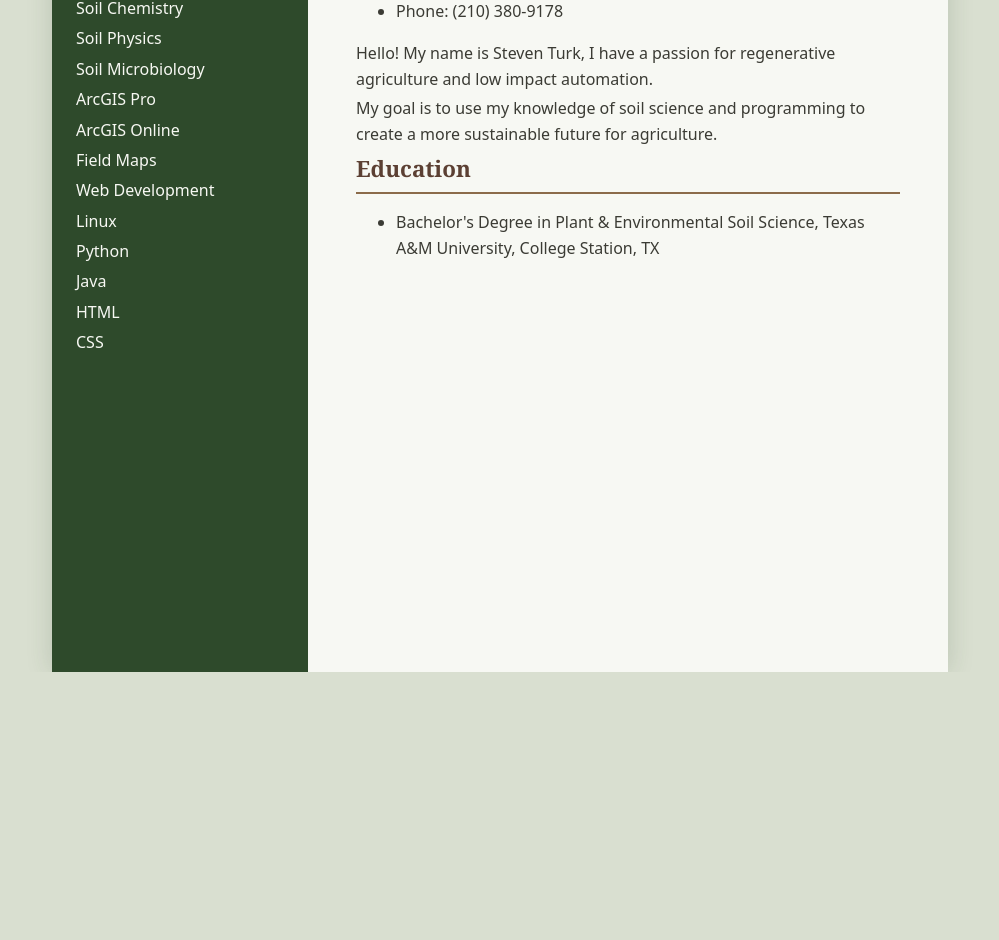
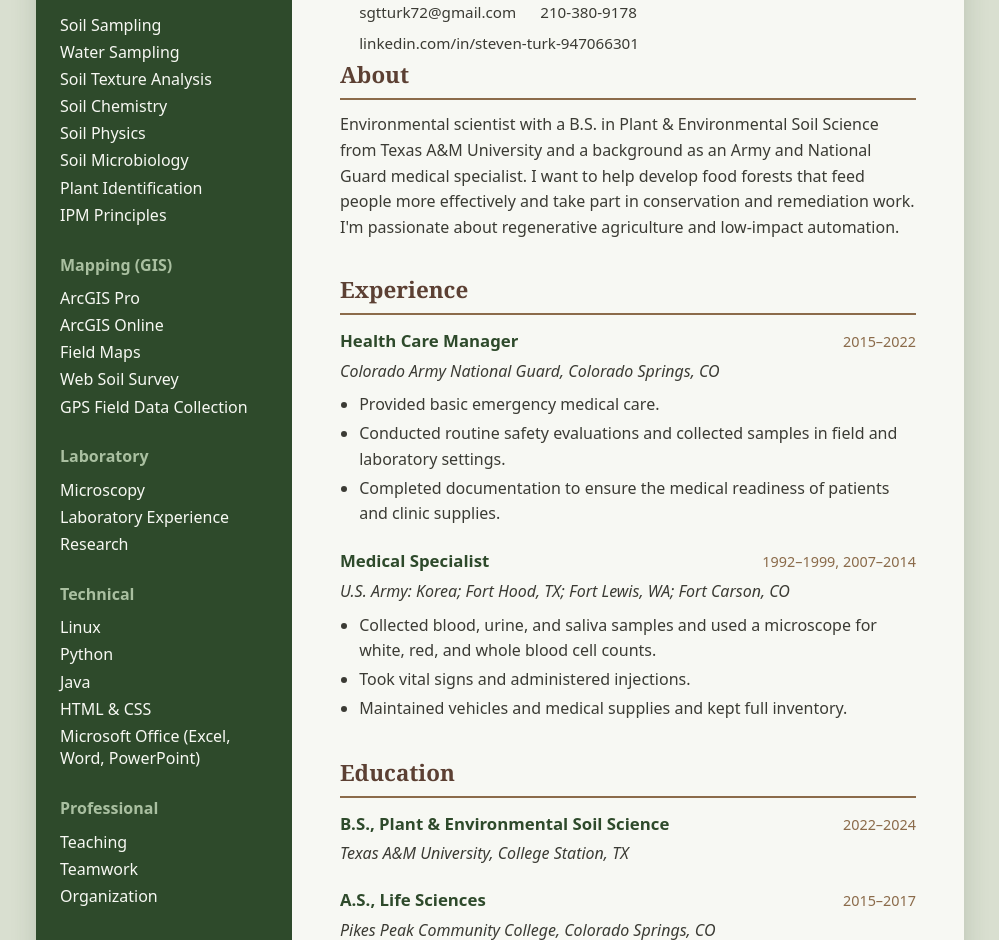
Before and after one commit to TurkieG/resume, a plain HTML site: page index.html in a window 1280 px wide. Shown: the part 128-1068 px from the top of the page, without its empty margins (140-1139 px from the left). Before the commit the page ends 800 px from the top, so only its background shows below. Drawn offline with Linux system fonts and the light colour scheme.

Commit message:
got colaboration from several resumes

```diff
--- a/index.html
+++ b/index.html
@@ -3,7 +3,7 @@
 <head>
     <meta charset="UTF-8">
     <meta name="viewport" content="width=device-width, initial-scale=1.0">
-        <title>Resume</title>
+    <title>Steven Turk | Environmental Scientist</title>
     <link rel="stylesheet" href="style.css">
 </head>
 <body>
@@ -11,40 +11,136 @@
 
         <aside class="sidebar">
             <h2>Skills</h2>
+
+            <h3>Soil &amp; field</h3>
             <ul>
+                <li>Soil Sampling</li>
+                <li>Water Sampling</li>
                 <li>Soil Texture Analysis</li>
                 <li>Soil Chemistry</li>
                 <li>Soil Physics</li>
                 <li>Soil Microbiology</li>
+                <li>Plant Identification</li>
+                <li>IPM Principles</li>
+            </ul>
+
+            <h3>Mapping (GIS)</h3>
+            <ul>
                 <li>ArcGIS Pro</li>
                 <li>ArcGIS Online</li>
                 <li>Field Maps</li>
-                <li>Web Development</li>
+                <li>Web Soil Survey</li>
+                <li>GPS Field Data Collection</li>
+            </ul>
+
+            <h3>Laboratory</h3>
+            <ul>
+                <li>Microscopy</li>
+                <li>Laboratory Experience</li>
+                <li>Research</li>
+            </ul>
+
+            <h3>Technical</h3>
+            <ul>
                 <li>Linux</li>
                 <li>Python</li>
                 <li>Java</li>
-                <li>HTML</li>
-                <li>CSS</li>
+                <li>HTML &amp; CSS</li>
+                <li>Microsoft Office (Excel, Word, PowerPoint)</li>
+            </ul>
+
+            <h3>Professional</h3>
+            <ul>
+                <li>Teaching</li>
+                <li>Teamwork</li>
+                <li>Organization</li>
             </ul>
         </aside>
 
         <main class="content">
+            <header>
                 <h1>Steven Turk</h1>
+                <p class="title">Environmental Scientist</p>
+                <ul class="contact">
+                    <li><a href="mailto:sgtturk72@gmail.com">sgtturk72@gmail.com</a></li>
+                    <li><a href="tel:+12103809178">210-380-9178</a></li>
+                    <li><a href="https://www.linkedin.com/in/steven-turk-947066301">linkedin.com/in/steven-turk-947066301</a></li>
+                </ul>
+            </header>
+
+            <section>
+                <h2>About</h2>
+                <p>Environmental scientist with a B.S. in Plant &amp; Environmental
+                    Soil Science from Texas A&amp;M University and a background as an
+                    Army and National Guard medical specialist. I want to help develop
+                    food forests that feed people more effectively and take part in
+                    conservation and remediation work. I'm passionate about
+                    regenerative agriculture and low-impact automation.</p>
+            </section>
+
+            <section>
+                <h2>Experience</h2>
+
+                <div class="entry">
+                    <div class="entry-head">
+                        <h3>Health Care Manager</h3>
+                        <span class="dates">2015–2022</span>
+                    </div>
+                    <p class="org">Colorado Army National Guard, Colorado Springs, CO</p>
                     <ul>
-                <li>Email: SGTturk72@gmail.com</li>
-                <li>Phone: (210) 380-9178</li>
+                        <li>Provided basic emergency medical care.</li>
+                        <li>Conducted routine safety evaluations and collected samples
+                            in field and laboratory settings.</li>
+                        <li>Completed documentation to ensure the medical readiness of
+                            patients and clinic supplies.</li>
                     </ul>
-            <p>Hello! My name is Steven Turk, I have a passion for regenerative
-                agriculture and low impact automation.</p>
-            <p>My goal is to use my knowledge of soil science and programming to
-                create a more sustainable future for agriculture.</p>
+                </div>
 
+                <div class="entry">
+                    <div class="entry-head">
+                        <h3>Medical Specialist</h3>
+                        <span class="dates">1992–1999, 2007–2014</span>
+                    </div>
+                    <p class="org">U.S. Army: Korea; Fort Hood, TX; Fort Lewis, WA; Fort Carson, CO</p>
+                    <ul>
+                        <li>Collected blood, urine, and saliva samples and used a
+                            microscope for white, red, and whole blood cell counts.</li>
+                        <li>Took vital signs and administered injections.</li>
+                        <li>Maintained vehicles and medical supplies and kept full
+                            inventory.</li>
+                    </ul>
+                </div>
+            </section>
+
+            <section>
                 <h2>Education</h2>
+
+                <div class="entry">
+                    <div class="entry-head">
+                        <h3>B.S., Plant &amp; Environmental Soil Science</h3>
+                        <span class="dates">2022–2024</span>
+                    </div>
+                    <p class="org">Texas A&amp;M University, College Station, TX</p>
+                </div>
+
+                <div class="entry">
+                    <div class="entry-head">
+                        <h3>A.S., Life Sciences</h3>
+                        <span class="dates">2015–2017</span>
+                    </div>
+                    <p class="org">Pikes Peak Community College, Colorado Springs, CO</p>
+                </div>
+            </section>
+
+            <section>
+                <h2>Volunteer work &amp; interests</h2>
                 <ul>
-                <li>Bachelor's Degree in Plant &amp; Environmental Soil Science,
-                    Texas A&amp;M University, College Station, TX</li>
+                    <li>Volunteer Farmer, Ahava Farms</li>
+                    <li>American Legion</li>
                 </ul>
+            </section>
         </main>
 
     </div>
 </body>
+</html>
--- a/style.css
+++ b/style.css
@@ -20,11 +20,16 @@ body {
     line-height: 1.6;
 }
 
+a:focus-visible {
+    outline: 2px solid var(--loam);
+    outline-offset: 2px;
+}
+
 /* Layout: sidebar + main, inside a centered sheet of paper */
 .page {
     display: grid;
     grid-template-columns: 16rem 1fr;
-    max-width: 56rem;
+    max-width: 58rem;
     min-height: 100vh;
     margin: 0 auto;
     background-color: var(--lichen);
@@ -59,7 +64,10 @@ body {
     padding: 0;
 }
 
-.sidebar li { padding: 0.15rem 0; }
+.sidebar li {
+    padding: 0.15rem 0;
+    line-height: 1.4;
+}
 
 /* Main content */
 .content { padding: 2.5rem 3rem; }
@@ -69,10 +77,25 @@ h1 {
     font-size: 2.6rem;
     line-height: 1.1;
     color: var(--moss);
-    margin: 0 0 0.5rem;
+    margin: 0;
 }
 
-.contact { margin: 0 0 2.5rem; }
+.title {
+    font-family: Georgia, serif;
+    font-size: 1.2rem;
+    color: var(--soil);
+    margin: 0.35rem 0 0.9rem;
+}
+
+.contact {
+    display: flex;
+    flex-wrap: wrap;
+    gap: 0.2rem 1.5rem;
+    list-style: none;
+    margin: 0 0 2.5rem;
+    padding: 0;
+    font-size: 0.95rem;
+}
 
 .contact a {
     color: var(--bark);
@@ -80,16 +103,11 @@ h1 {
 }
 .contact a:hover { text-decoration: underline; }
 
-.divider {
-    margin: 0 0.5rem;
-    color: var(--loam);
-}
-
 .content h2 {
     font-family: Georgia, serif;
     font-size: 1.4rem;
     color: var(--soil);
-    margin: 0 0 0.6rem;
+    margin: 0 0 0.8rem;
     padding-bottom: 0.3rem;
     border-bottom: 2px solid var(--loam);
 }
@@ -98,9 +116,39 @@ h1 {
 
 .content p { margin: 0.25rem 0; }
 
-.item-title {
-    font-weight: 700;
+.content ul {
+    margin: 0.4rem 0 0;
+    padding-left: 1.2rem;
+}
+
+.content li { padding: 0.1rem 0; }
+
+/* Experience and education entries */
+.entry + .entry { margin-top: 1.25rem; }
+
+.entry-head {
+    display: flex;
+    flex-wrap: wrap;
+    justify-content: space-between;
+    align-items: baseline;
+    gap: 0 1rem;
+}
+
+.entry h3 {
+    font-size: 1.05rem;
     color: var(--moss);
+    margin: 0;
+}
+
+.dates {
+    font-size: 0.9rem;
+    color: var(--loam);
+    white-space: nowrap;
+}
+
+.org {
+    font-style: italic;
+    margin: 0.1rem 0 0;
 }
 
 /* Phones: stack the columns */
@@ -112,9 +160,10 @@ h1 {
 /* Print / Save as PDF */
 @media print {
     body { background: white; }
-    .page { box-shadow: none; max-width: none; }
+    .page { box-shadow: none; max-width: none; min-height: 0; }
     .sidebar {
         -webkit-print-color-adjust: exact;
         print-color-adjust: exact;
     }
+    .entry { break-inside: avoid; }
 }
```
Lines whose indentation alone changed are shown as unchanged.
